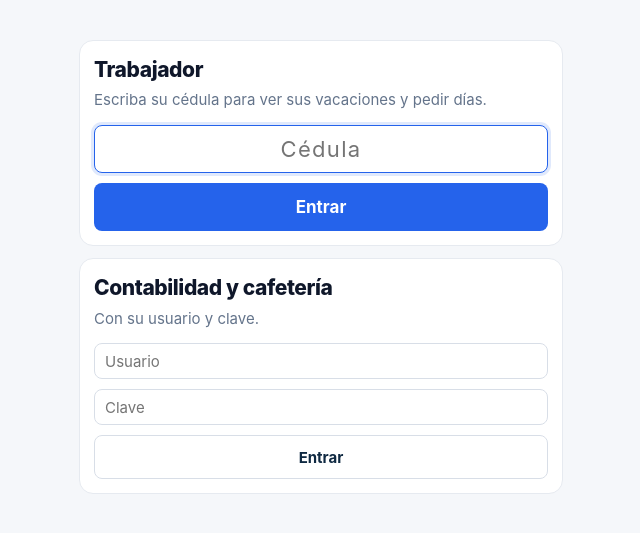
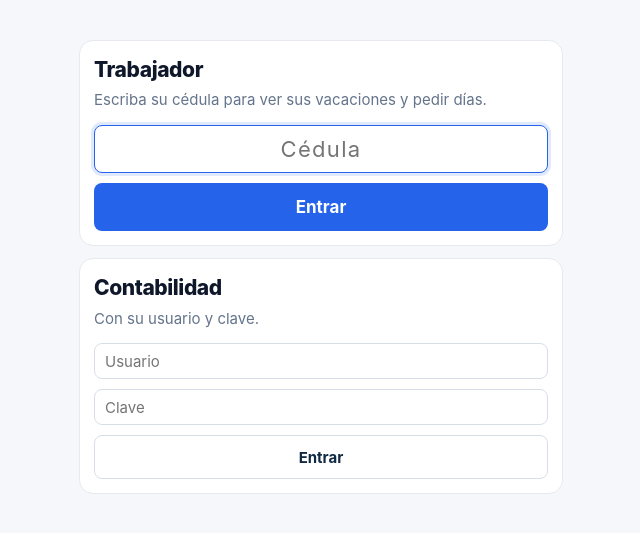
Before and after one commit to t-eliscovich/intela-trabajadores, a Python web app: template templates/entrar.html in a window 1280 px wide. Shown: the part 40-573 px from the top of the page, without its empty margins (319-959 px from the left). Run offline with Jinja, Linux system fonts and the light colour scheme; the template is opened without the code that fills it, so the values that code supplies are empty.

Commit message:
Entrada: «Contabilidad» a secas
Co-Authored-By: Claude Fable 5.1 <noreply@anthropic.com>
Claude-Session: https://claude.ai/code/session_01C1YThiRf1cKufddZHeorvu

```diff
--- a/templates/entrar.html
+++ b/templates/entrar.html
@@ -21,7 +21,7 @@
 
 <div class="bloque">
   <div class="relleno">
-    <h1 style="margin-bottom:4px">Contabilidad y cafetería</h1>
+    <h1 style="margin-bottom:4px">Contabilidad</h1>
     <p class="tenue" style="margin:0 0 14px">Con su usuario y clave.</p>
     <form method="POST" action="{{ url_for('admin_entrar', next=request.args.get('next') or none) }}" class="formulario">
       <div class="ancho"><input type="text" name="usuario" placeholder="Usuario" required autocapitalize="none" autocomplete="username" {% if admin %}autofocus{% endif %}></div>
```
